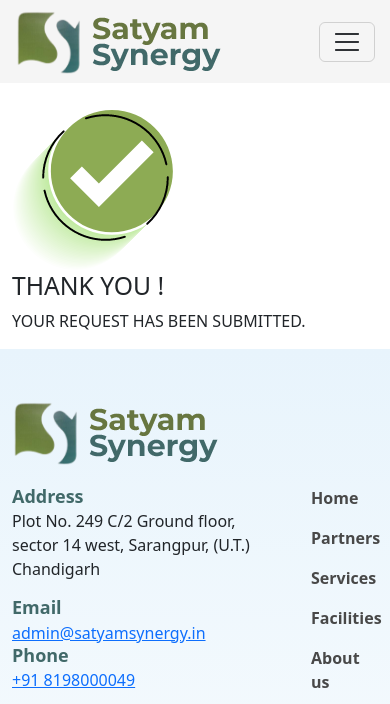
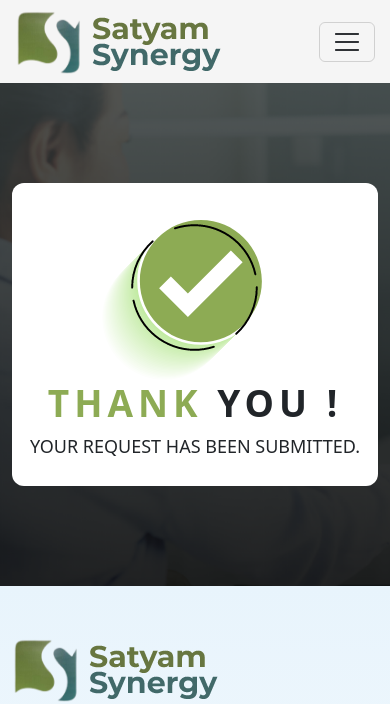
Before and after one commit to Mr-Beast-bpsr/SatyamSynergy, a plain HTML site: page thanks.html in a window 390 px wide. Shown: the top 704 px of the page. Drawn offline with nearby package versions, Linux system fonts and the light colour scheme.

Commit message:
Thanks page

```diff
--- a/css/responsive.css
+++ b/css/responsive.css
@@ -114,6 +114,10 @@
     .navhead .navbar {
         padding: 3px 3px;
     }
+
+    section.submit .container .main-submit .inner {
+        width: 91%;}
+
 }
 
 @media (max-width: 991px) {
@@ -121,11 +125,18 @@
         float: left;
         width: 100%;
     }
-
+    section.submit .container .main-submit .inner {
+        width: 100%;
+    }
     .hero-premium__scroll {
         font-size: 13px;
         left: 0;
         top: -37%;
+    }
+    section.submit .container .main-submit .inner .text-part h2 {
+        font-size: 68px;
+        font-weight: 700;
+        letter-spacing: 7px;
     }
     form.d-flex {
         width: 100%;
@@ -248,6 +259,18 @@ section.Services .main-Services .left-services .left-head h2 {
     color: #568480;
     font-size: 30px;
 }
+section.submit .container .main-submit .inner .text-part h2 {
+    font-size: 48px;
+    font-weight: 700;
+    letter-spacing: 4px;
+}
+section.submit .container .main-submit .inner .text-part p {
+    font-size: 18px;
+    font-weight: 400;
+    letter-spacing: 2px;
+}
+section.submit .container .main-submit .inner {
+    padding: 10px;}
 section.Services .main-Services .left-services .left-head hr {
     margin: 1rem 0;
     width: 9%;
@@ -371,4 +394,23 @@ section.facilities .main-facilities .image-facilities img {
         width: 57%;
 
     }
+    section.submit {
+        padding: 100px 0px;
+        height: auto;
+    }
+    section.submit .container .main-submit .inner {
+        padding: 10px;
+        margin-bottom: 0;
+    }
+    section.submit .container .main-submit .inner .text-part h2 {
+        font-size: 37px;
+        font-weight: 700;
+        letter-spacing: 5px;
+    }
+    section.submit .container .main-submit .inner .text-part p {
+        font-size: 18px;
+        font-weight: 500;
+        letter-spacing: 0px;
+    }
+
 }
--- a/css/style.css
+++ b/css/style.css
@@ -938,9 +938,24 @@ textarea {
     color: white;
     font-size: 16px;
     font-weight: 700;
+    position: relative;
     border: unset;
+    transition-duration: 5s;
     border-radius: 4px;
 }
+/* .submit-market-landing:hover::after{
+    width: 100%;
+    transition-duration: 5s;
+}
+.contact .submit-market-landing::after{
+    position: absolute;
+    top: 0;
+    left: 0;
+    width: 20px;
+    height: 2px;
+    background-color: white;
+    content: "";
+    } */
 
 
 .contact .form-main form h2 {
@@ -1088,3 +1103,64 @@ li::after {
     transform: scale(1);
     transform-origin: left;
 } */
+
+
+
+
+
+/* ----------------------------submit------------------------------- */
+section.submit {
+    float: left;
+    width: 100%;
+    height: 100vh;
+    background:url(../images/submit-bg.png) no-repeat;
+    background-size: cover;
+    display: flex;
+    justify-content: center;
+    align-items: center;
+}
+
+section.submit .container {
+    display: flex;
+    justify-content: center;
+    align-items: center;
+}
+
+section.submit .container .main-submit {
+    float: left;
+    width: 100%;
+    display: flex;
+    justify-content: center;
+}
+
+section.submit .container .main-submit .inner {
+    width: 77%;
+    background: white;
+    padding: 50px;
+    border-radius: 12px;
+    display: flex;
+    flex-direction: column;
+    justify-content: center;
+    align-items: center;
+    text-align: center;
+
+    margin-bottom: 4rem;
+
+}
+
+section.submit .container .main-submit .inner .text-part h2 span {
+    color: #8dab54;
+}
+
+
+section.submit .container .main-submit .inner .text-part h2 {
+    font-size: 80px;
+    font-weight: 700;
+    letter-spacing: 15px;
+}
+
+section.submit .container .main-submit .inner .text-part p {
+    font-size: 20px;
+    font-weight: 400;
+    letter-spacing: 5px;
+}
```
